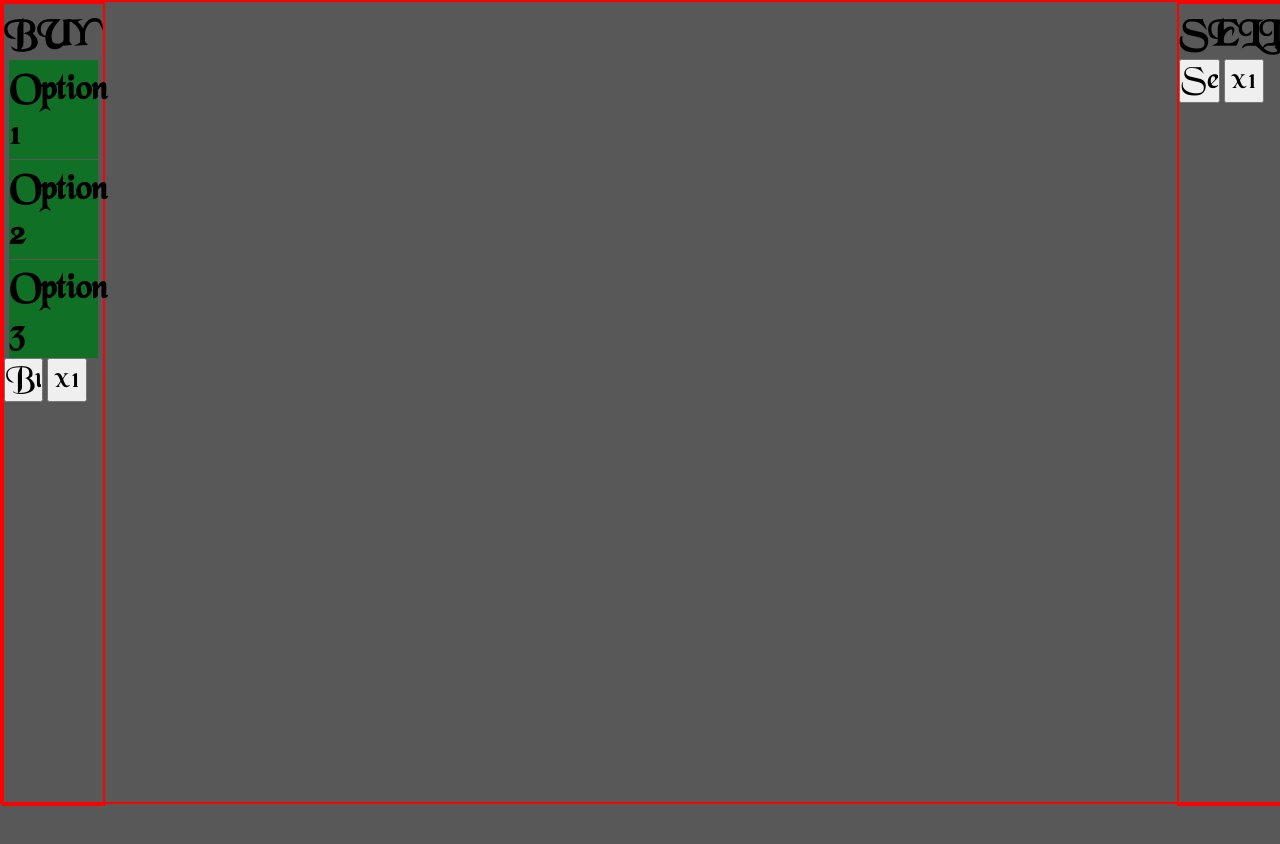
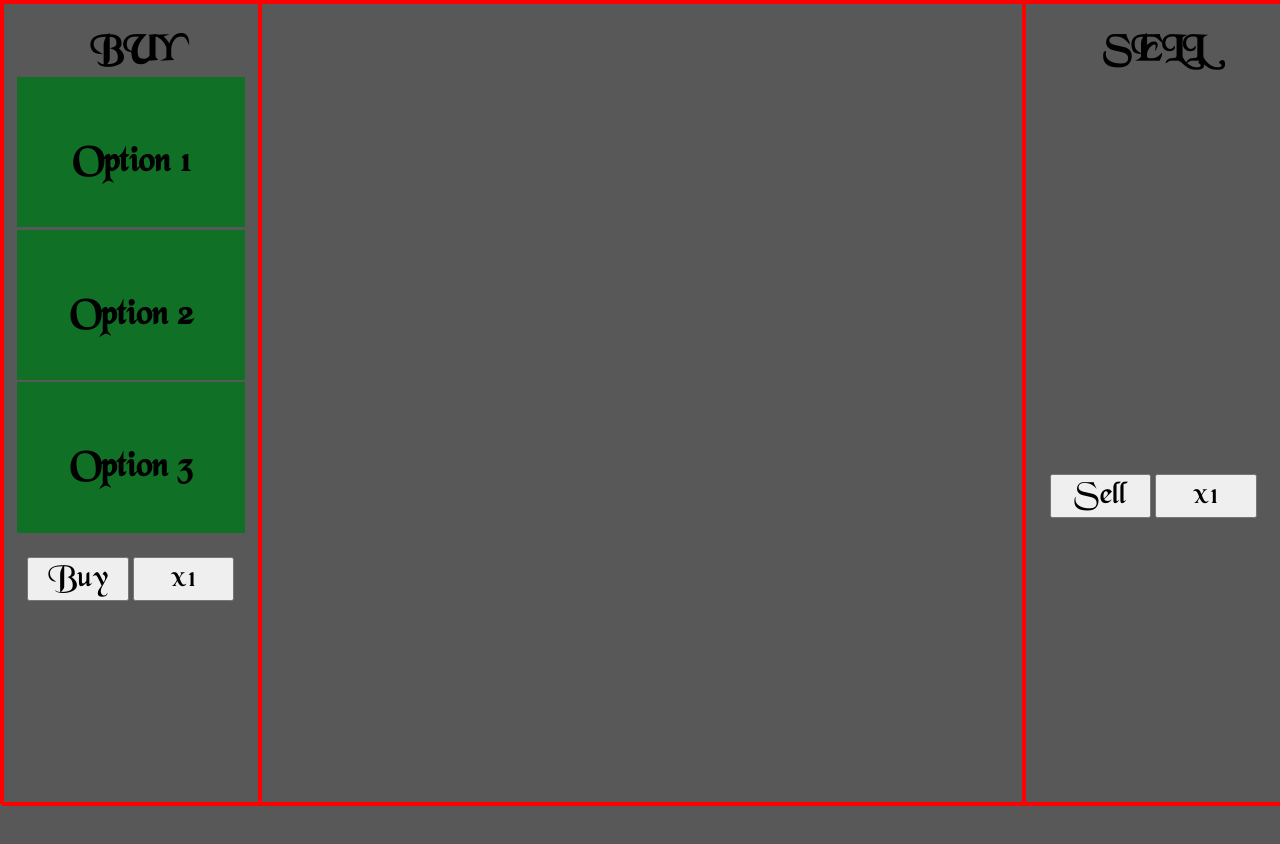
Before and after one commit to AsuraAkuma/Ehacks2024, a plain HTML site: page Frontend/Stocks.html in a window 1280 px wide. Shown: the top 844 px of the page. After the commit the page ends 806 px from the top, so only its background shows below. Drawn offline with Linux system fonts and the light colour scheme.

Commit message:
Centered in main

```diff
--- a/Frontend/css/stocks_stylesheet.css
+++ b/Frontend/css/stocks_stylesheet.css
@@ -35,9 +35,9 @@ canvas {
     width: 20%;
     height: 100%;
     border: 2px solid red;
+    text-align: center;
 }
 
-<<<<<<< HEAD
 .sideMenu-list {
     position: relative;
     height: 60%;
@@ -63,8 +63,6 @@ canvas {
     top: 0%;
 }
 
-=======
->>>>>>> 8c96c6880dd20525776f58bf71ea8af8b5dddf8e
 .center {
     position: relative;
     width: 60%;
@@ -80,7 +78,6 @@ canvas {
     font-size: 2em;
 }
 
-<<<<<<< HEAD
 #sideMenu-list-sell {
     vertical-align: middle;
     height: 50%;
@@ -111,8 +108,6 @@ canvas {
     text-align: center;
 }
 
-=======
->>>>>>> 8c96c6880dd20525776f58bf71ea8af8b5dddf8e
 #canvasContainer {
     display: grid;
     grid-template-columns: repeat(2, 1fr);
```
